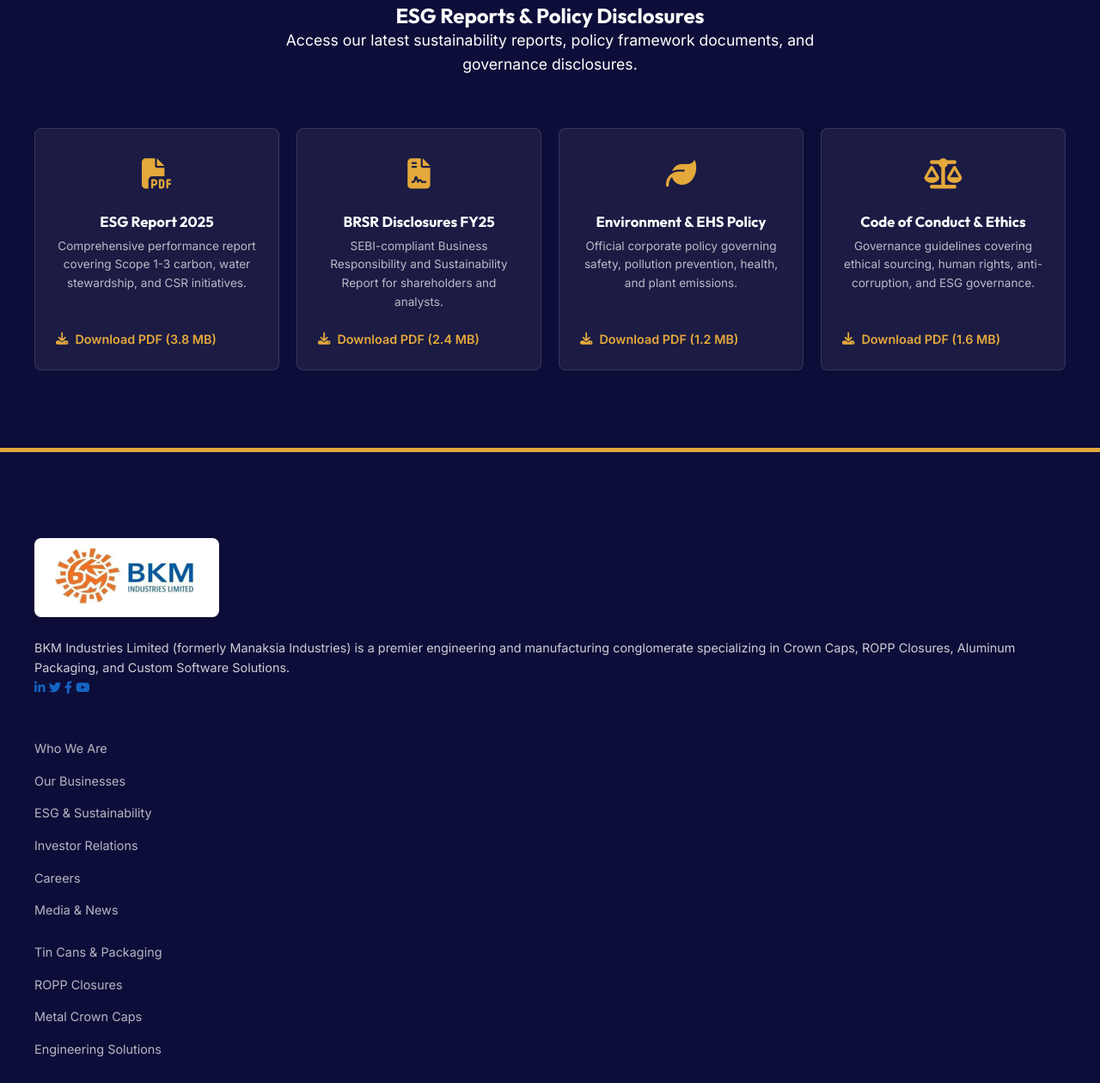
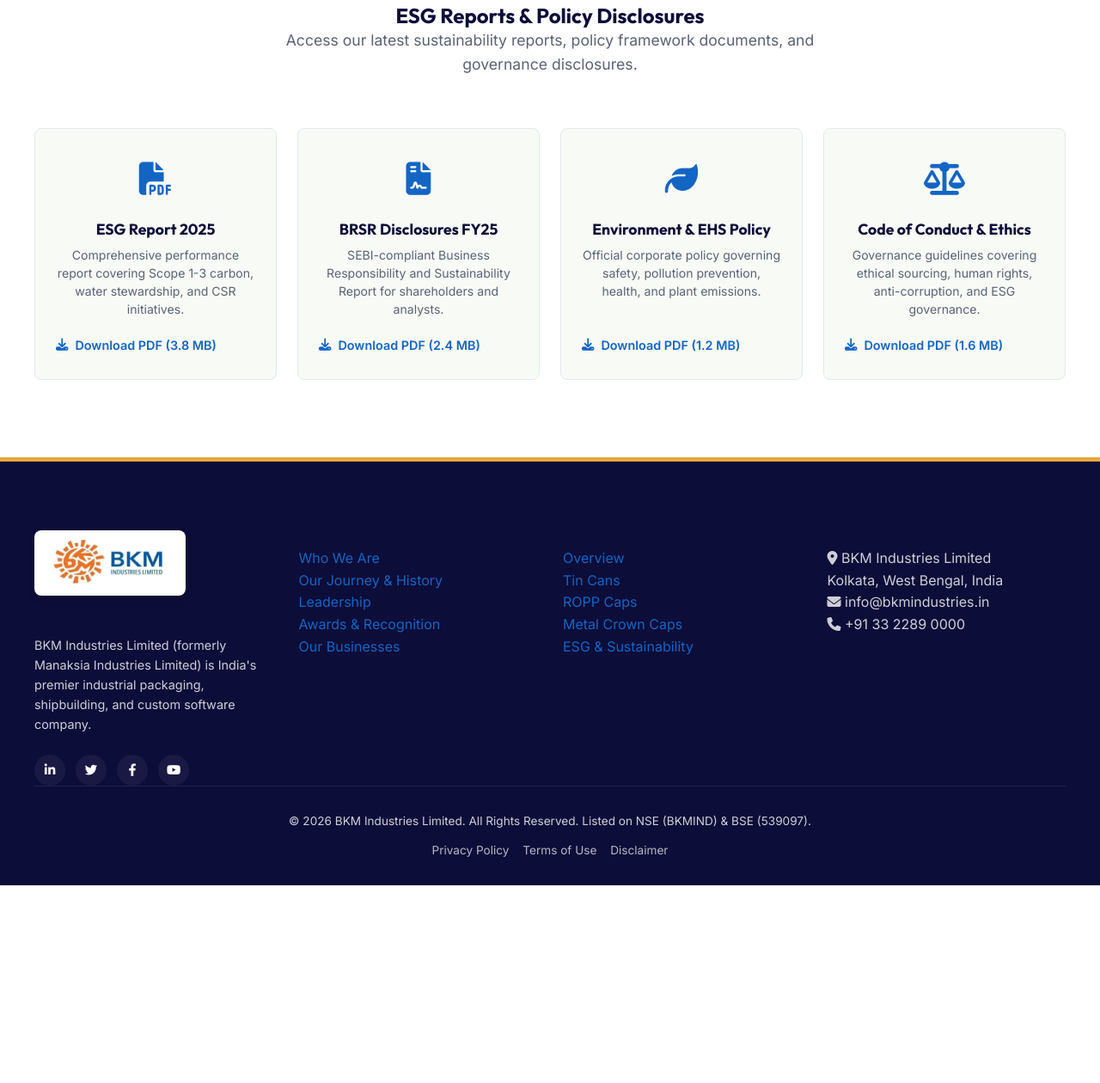
Before and after one commit to sshivangiisinhaa418-star/BKM-Industries-Limited, a website: page esg.html in a window 1280 px wide. Shown: the part 6100-7360 px from the top of the page at 86% size. After the commit the page ends 7130 px from the top, so only its background shows below. Drawn offline with Linux system fonts and the light colour scheme.

Commit message:
Update ESG page downloads section and footer to match standard site-wide layout

```diff
--- a/esg.html
+++ b/esg.html
@@ -450,7 +450,7 @@
     <section class="esg-downloads-section" id="downloads">
         <div class="container text-center">
             <div class="section-header text-center mb-5">
-                <span class="section-subtitle" style="color: var(--accent-color);">Transparency & Governance</span>
+                <span class="section-subtitle">Transparency & Governance</span>
                 <h2>ESG Reports & Policy Disclosures</h2>
                 <p class="section-desc">Access our latest sustainability reports, policy framework documents, and governance disclosures.</p>
             </div>
@@ -487,53 +487,56 @@
         </div>
     </section>
 
-    <!-- MAIN FOOTER -->
+    <!-- FOOTER -->
     <footer class="main-footer">
         <div class="container">
-            <div class="footer-grid">
-                <div class="footer-col footer-about">
-                    <img src="assets/logo.png" alt="BKM Industries Limited" class="footer-logo">
-                    <p>BKM Industries Limited (formerly Manaksia Industries) is a premier engineering and manufacturing conglomerate specializing in Crown Caps, ROPP Closures, Aluminum Packaging, and Custom Software Solutions.</p>
-                    <div class="footer-social">
+            <div class="footer-top grid grid-4">
+                <div class="footer-col">
+                    <a href="index.html" class="logo footer-logo">
+                        <img src="assets/logo.png" alt="BKM Industries Limited" class="logo-img">
+                    </a>
+                    <p class="footer-about">BKM Industries Limited (formerly Manaksia Industries Limited) is India's premier industrial packaging, shipbuilding, and custom software company.</p>
+                    <div class="social-links">
                         <a href="#"><i class="fab fa-linkedin-in"></i></a>
                         <a href="#"><i class="fab fa-twitter"></i></a>
                         <a href="#"><i class="fab fa-facebook-f"></i></a>
                         <a href="#"><i class="fab fa-youtube"></i></a>
                     </div>
                 </div>
-
                 <div class="footer-col">
-                    <h3>Quick Links</h3>
+                    <h4>Quick Links</h4>
                     <ul>
                         <li><a href="about.html">Who We Are</a></li>
+                        <li><a href="founders-journey.html">Our Journey & History</a></li>
+                        <li><a href="leadership.html">Leadership</a></li>
+                        <li><a href="awards-recognition.html">Awards & Recognition</a></li>
                         <li><a href="businesses-overview.html">Our Businesses</a></li>
-                        <li><a href="esg.html">ESG & Sustainability</a></li>
-                        <li><a href="investors.html">Investor Relations</a></li>
-                        <li><a href="index.html#careers">Careers</a></li>
-                        <li><a href="index.html#media">Media & News</a></li>
                     </ul>
                 </div>
-
                 <div class="footer-col">
-                    <h3>Our Businesses</h3>
+                    <h4>Our Businesses</h4>
                     <ul>
-                        <li><a href="tin-cans.html">Tin Cans & Packaging</a></li>
-                        <li><a href="ropp-closures.html">ROPP Closures</a></li>
+                        <li><a href="businesses-overview.html">Overview</a></li>
+                        <li><a href="tin-cans.html">Tin Cans</a></li>
+                        <li><a href="ropp-closures.html">ROPP Caps</a></li>
                         <li><a href="crown-caps.html">Metal Crown Caps</a></li>
-                        <li><a href="businesses-overview.html">Engineering Solutions</a></li>
+                        <li><a href="esg.html">ESG & Sustainability</a></li>
                     </ul>
                 </div>
-
                 <div class="footer-col">
-                    <h3>Corporate Office</h3>
-                    <p><i class="fas fa-location-dot"></i> BKM Tower, 8/1 Lal Bazar Street, Kolkata, West Bengal - 700001, India</p>
-                    <p><i class="fas fa-phone"></i> +91 33 2243 5000</p>
-                    <p><i class="fas fa-envelope"></i> info@bkmindustries.com</p>
+                    <h4>Registered Office</h4>
+                    <p><i class="fas fa-map-marker-alt"></i> BKM Industries Limited<br>Kolkata, West Bengal, India</p>
+                    <p><i class="fas fa-envelope"></i> info@bkmindustries.in</p>
+                    <p><i class="fas fa-phone"></i> +91 33 2289 0000</p>
                 </div>
             </div>
-
             <div class="footer-bottom">
-                <p>&copy; 2026 BKM Industries Limited. All Rights Reserved. | <a href="#">Privacy Policy</a> | <a href="#">Terms of Use</a></p>
+                <p>&copy; 2026 BKM Industries Limited. All Rights Reserved. Listed on NSE (BKMIND) & BSE (539097).</p>
+                <div class="footer-legal">
+                    <a href="#">Privacy Policy</a>
+                    <a href="#">Terms of Use</a>
+                    <a href="#">Disclaimer</a>
+                </div>
             </div>
         </div>
     </footer>
--- a/style.css
+++ b/style.css
@@ -3123,67 +3123,73 @@ section {
 /* Downloads & Governance Section */
 .esg-downloads-section {
     padding: 90px 0;
-    background-color: var(--primary-color);
-    color: var(--white);
-}
-
-.esg-downloads-section h2, .esg-downloads-section p {
-    color: var(--white);
+    background-color: var(--white);
+    color: var(--dark-text);
+}
+
+.esg-downloads-section h2 {
+    color: var(--primary-color);
+}
+
+.esg-downloads-section .section-desc {
+    color: var(--muted-text);
 }
 
 .downloads-grid {
     display: grid;
     grid-template-columns: repeat(4, 1fr);
-    gap: 20px;
+    gap: 24px;
     margin-top: 40px;
 }
 
 .download-card {
-    background: rgba(255, 255, 255, 0.06);
-    border: 1px solid rgba(255, 255, 255, 0.12);
+    background: var(--light-bg);
+    border: 1px solid var(--border-color);
     border-radius: 8px;
-    padding: 24px;
+    padding: 28px 24px;
     transition: var(--transition-smooth);
     display: flex;
     flex-direction: column;
 }
 
 .download-card:hover {
-    background: rgba(255, 255, 255, 0.12);
-    border-color: var(--accent-color);
+    background: var(--white);
+    border-color: var(--secondary-color);
+    box-shadow: var(--shadow-md);
     transform: translateY(-4px);
 }
 
 .doc-icon {
-    font-size: 2.2rem;
-    color: var(--accent-color);
+    font-size: 2.4rem;
+    color: var(--secondary-color);
     margin-bottom: 16px;
 }
 
 .download-card h4 {
-    color: var(--white);
-    font-size: 1.05rem;
+    color: var(--primary-color);
+    font-size: 1.1rem;
     margin-bottom: 8px;
 }
 
 .download-card p {
-    font-size: 0.85rem;
-    color: rgba(255, 255, 255, 0.7);
+    font-size: 0.88rem;
+    color: var(--muted-text);
     margin-bottom: 20px;
     flex-grow: 1;
+    line-height: 1.5;
 }
 
 .download-card .btn-dl {
     display: inline-flex;
     align-items: center;
     gap: 8px;
-    color: var(--accent-color);
+    color: var(--secondary-color);
     font-weight: 600;
     font-size: 0.9rem;
 }
 
 .download-card:hover .btn-dl {
-    color: var(--white);
+    color: var(--accent-color);
 }
 
 /* Responsive Rules for ESG Page */
```
